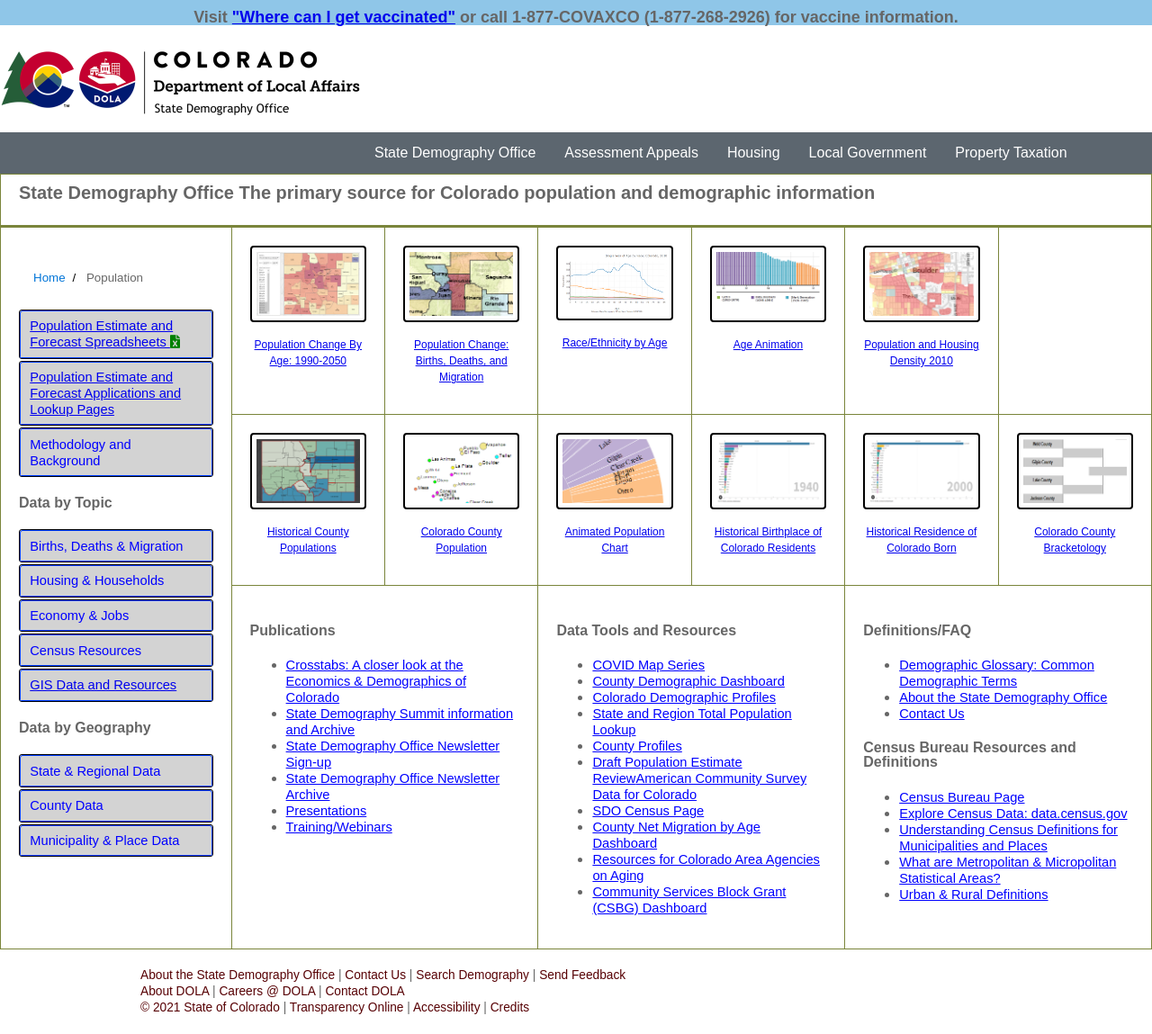
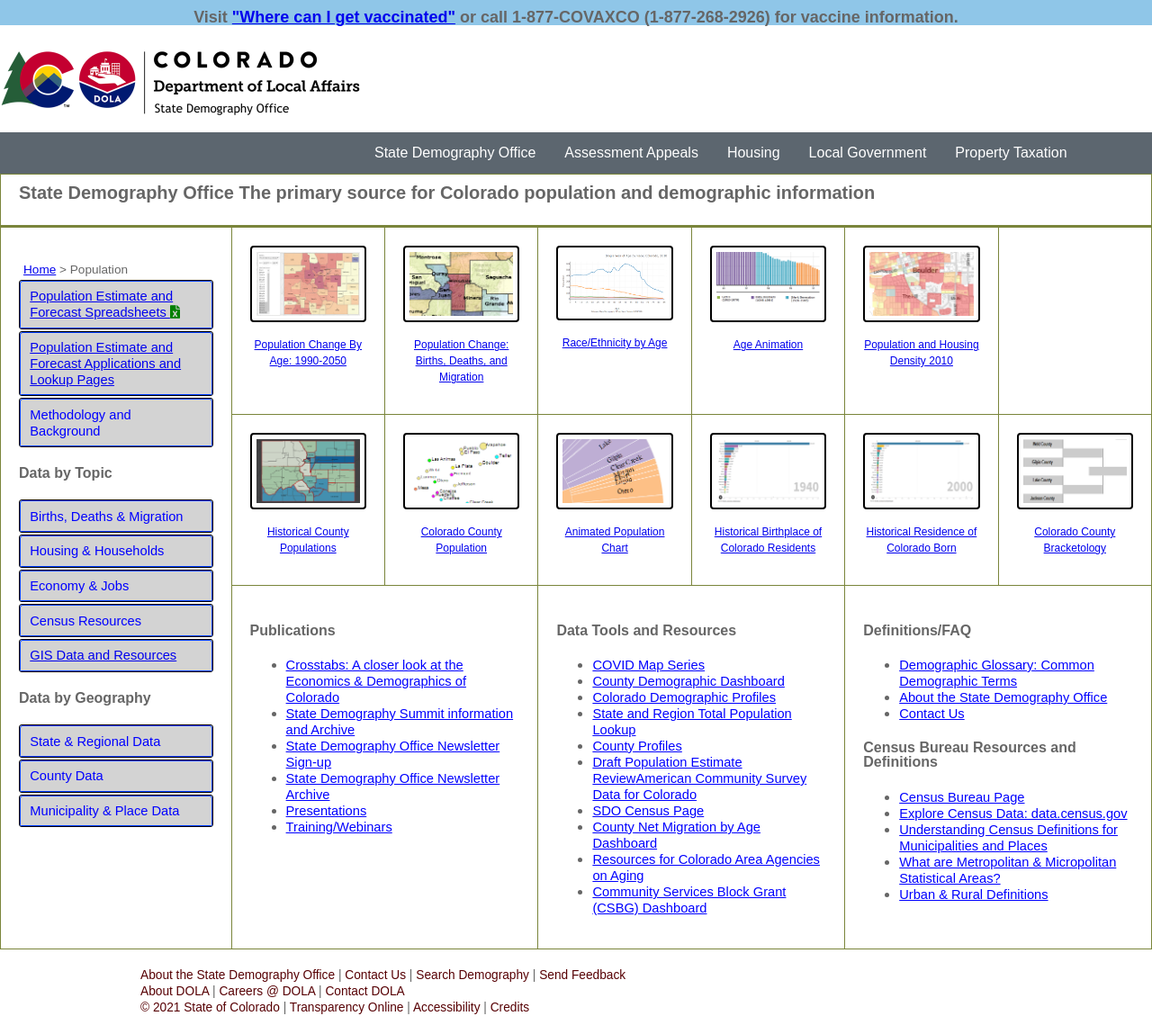
Before and after one commit to TBleess/Website_New, a Jekyll site: the page built from pages/Population/population.html, in a window 1280 px wide. Shown: the whole page at 90% size. Built offline with Jekyll 4.4.1, drawn with Linux system fonts in a browser that asks for light colours; nearby versions of some CDN libraries.

Commit message:
Update _left_hand_pop.html

```diff
--- a/_includes/_left_hand_pop.html
+++ b/_includes/_left_hand_pop.html
@@ -1,8 +1,5 @@
 <div id="accordionWrapper">
-<ul class="breadcrumb">
-  <li><a href="https://demography.dola.colorado.gov/">Home</a></li>
-  <li>Population</li>
-</ul>
+{% include _breadcrumb.html %}
 	<details>
 		<summary><a href='./population_spreadsheets.html'>Population Estimate and Forecast Spreadsheets <i class='fas fa-file-excel' style='color:green;'></i></a></summary>
 	</details>
@@ -37,4 +34,5 @@
 	{% include _menu_county.html %}
 	{% include _menu_muni.html %}
 
+
 </div>  <!-- Accordion Wrapper -->
```
Lines whose indentation alone changed are shown as unchanged.
